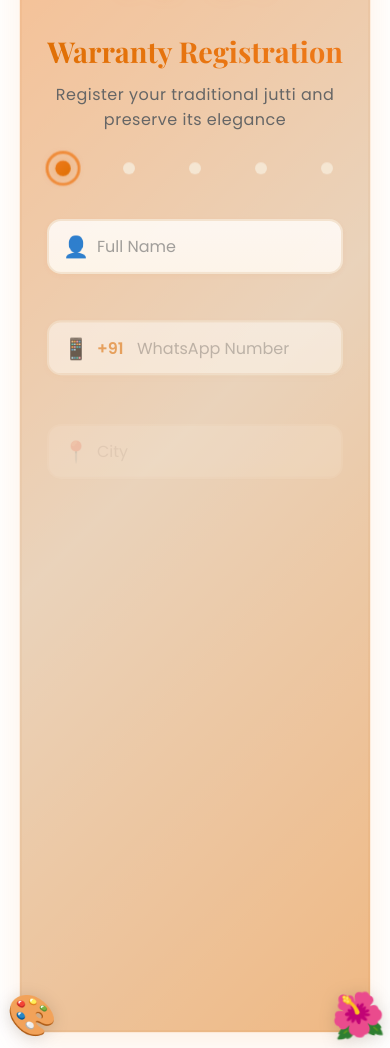
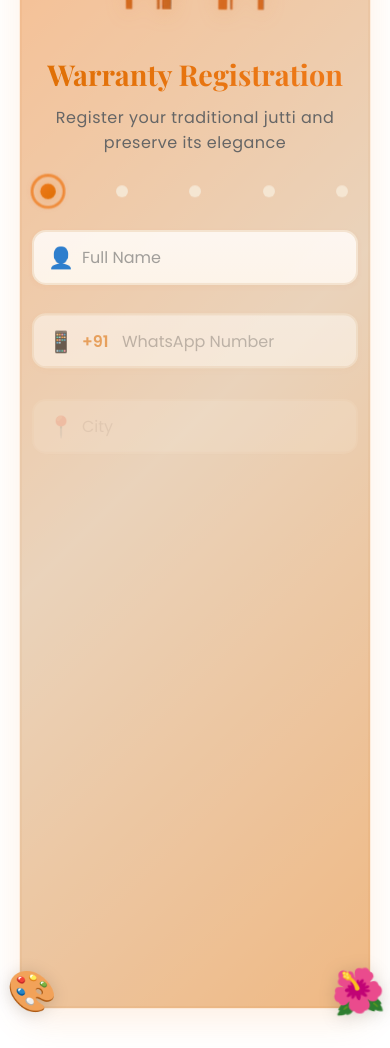
Before and after one commit to KrishDhiman01/kaave, a plain HTML site: page index.html in a window 390 px wide. After the commit the page ends 1025 px from the top, so only its background shows below. Drawn offline with nearby package versions, Linux system fonts and the light colour scheme.

Commit message:
Refactor form styles for improved layout and responsiveness
Updated margins and padding for various elements in the form layout. Adjusted responsive design breakpoints and styles for better mobile compatibility.

```diff
--- a/index.html
+++ b/index.html
@@ -451,7 +451,8 @@
       select {
         width: 100%;
         padding: 16px 18px 16px 50px;
-        margin: 12px 0;
+        margin-top: 18px;
+        margin-bottom: 0;
         border-radius: 14px;
         border: 2px solid #f5e6d3;
         font-size: 1rem;
@@ -460,12 +461,18 @@
         transition: all 0.4s cubic-bezier(0.4, 0, 0.2, 1);
         box-shadow: 0 2px 8px rgba(239, 122, 27, 0.05);
         position: relative;
+        display: block;
+        box-sizing: border-box;
       }
 
       /* Input field icons */
       .input-wrapper {
         position: relative;
         width: 100%;
+        margin-bottom: 22px;
+        display: flex;
+        flex-direction: column;
+        justify-content: flex-start;
       }
 
       .input-icon {
@@ -524,6 +531,7 @@
       .input-wrapper input,
       .input-wrapper select {
         width: 100%;
+        margin: 0;
       }
 
       button {
@@ -729,8 +737,12 @@
       .input-prefix-group {
         position: relative;
         width: 100%;
-        margin: 12px 0;
+        margin-bottom: 22px;
+        margin-top: 0;
         animation: fadeSlideUp 0.8s cubic-bezier(0.4, 0, 0.2, 1) both;
+        display: flex;
+        flex-direction: column;
+        justify-content: flex-start;
       }
 
       .input-prefix-group .input-prefix {
@@ -923,13 +935,15 @@
       }
 
       /* Responsive */
-      @media (max-width: 480px) {
+      @media (max-width: 600px) {
         .container {
-          padding: 35px 25px;
+          padding: 35px 10px;
           border-radius: 20px;
           background: rgba(255, 255, 255, 0.98);
+          width: 100%;
+          min-width: 0;
+          max-width: 98vw;
         }
-
         h2 {
           font-size: 1.8rem;
         }
@@ -942,17 +956,20 @@
         .logo {
           max-width: 140px;
         }
-
         input,
         select {
-          padding: 14px 16px;
-          font-size: 0.95rem;
+          padding: 14px 14px 14px 44px;
+          font-size: 0.98rem;
+          margin-top: 15px;
+        }
+        .input-wrapper,
+        .input-prefix-group {
+          margin-bottom: 18px;
         }
         button {
           padding: 15px;
           font-size: 1rem;
         }
-
         .success-screen h1 {
           font-size: 1.8rem;
         }
@@ -1030,7 +1047,7 @@
           <label for="city">City</label>
         </div>
 
-        <div class="input-wrapper">
+        <div class="input-wrapper" style="z-index: 1">
           <span class="input-icon">👡</span>
           <select id="product" required>
             <option value="">Select Product</option>
```
